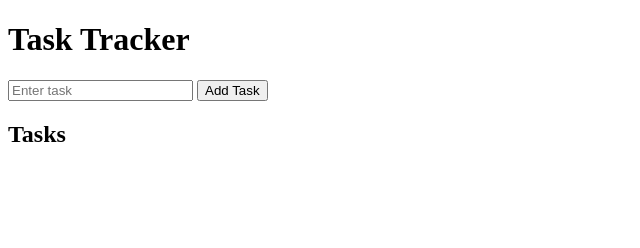
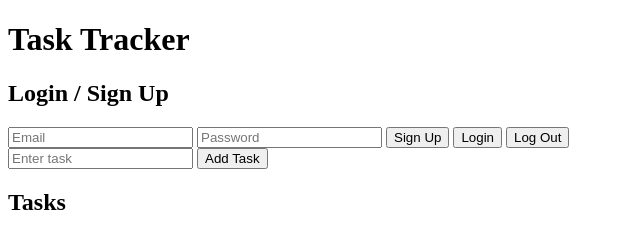
Before and after one commit to ciizerr/task-tracker, a plain HTML site: page index.html in a window 1280 px wide. Shown: the whole page, without its empty margins (0-640 px from the left). Drawn offline with Linux system fonts and the light colour scheme; no server answers.

Commit message:
Added user authentication with login/signup

```diff
--- a/index.html
+++ b/index.html
@@ -34,8 +34,22 @@
 
 <body>
     <h1>Task Tracker</h1>
-    <input type="text" id="taskInput" placeholder="Enter task">
-    <button onclick="addTask()">Add Task</button>
+
+    <!-- Authentication Section -->
+    <div id="authSection">
+        <h2>Login / Sign Up</h2>
+        <input type="email" id="emailInput" placeholder="Email">
+        <input type="password" id="passwordInput" placeholder="Password">
+        <button onclick="signUp()">Sign Up</button>
+        <button onclick="signIn()">Login</button>
+        <button onclick="signOutUser()">Log Out</button>
+    </div>
+
+    <!-- Task Input Section -->
+    <div id="taskSection">
+        <input type="text" id="taskInput" placeholder="Enter task">
+        <button onclick="addTask()">Add Task</button>
+    </div>
 
     <h2>Tasks</h2>
     <ul id="taskList"></ul>
@@ -44,4 +58,5 @@
 </body>
 
 
+
 </html>
--- a/script.js
+++ b/script.js
@@ -1,6 +1,7 @@
 // Import Firebase modules
 import { initializeApp } from "https://www.gstatic.com/firebasejs/10.10.0/firebase-app.js";
 import { getFirestore, collection, addDoc, getDocs, deleteDoc, doc, updateDoc } from "https://www.gstatic.com/firebasejs/10.10.0/firebase-firestore.js";
+import { getAuth, createUserWithEmailAndPassword, signInWithEmailAndPassword, signOut } from "https://www.gstatic.com/firebasejs/10.10.0/firebase-auth.js";
 
 // Your Firebase configuration
 // For Firebase JS SDK v7.20.0 and later, measurementId is optional
@@ -17,9 +18,45 @@ const firebaseConfig = {
 // Initialize Firebase
 const app = initializeApp(firebaseConfig);
 const db = getFirestore(app);
+const auth = getAuth(app);
 
 // Reference to tasks collection
 const tasksCollection = collection(db, "tasks");
+
+// Sign up user
+async function signUp() {
+    const email = document.getElementById("emailInput").value;
+    const password = document.getElementById("passwordInput").value;
+
+    try {
+        await createUserWithEmailAndPassword(auth, email, password);
+        alert("User created successfully!");
+        window.location.reload(); // Refresh to show logged in state
+    } catch (error) {
+        alert(error.message);
+    }
+}
+
+// Sign in user
+async function signIn() {
+    const email = document.getElementById("emailInput").value;
+    const password = document.getElementById("passwordInput").value;
+
+    try {
+        await signInWithEmailAndPassword(auth, email, password);
+        alert("Logged in successfully!");
+        window.location.reload(); // Refresh to show logged in state
+    } catch (error) {
+        alert(error.message);
+    }
+}
+
+// Sign out user
+async function signOutUser() {
+    await signOut(auth);
+    alert("Logged out successfully!");
+    window.location.reload();
+}
 
 // Function to add a new task
 async function addTask() {
@@ -71,3 +108,6 @@ window.onload = loadTasks;
 window.addTask = addTask;
 window.updateTask = updateTask;
 window.deleteTask = deleteTask;
+window.signUp = signUp;
+window.signIn = signIn;
+window.signOutUser = signOutUser;
```
